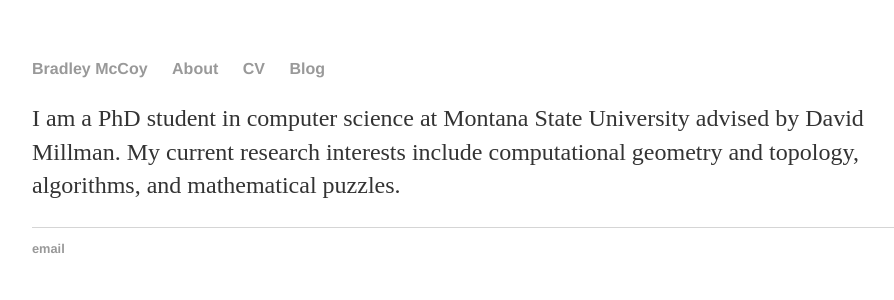
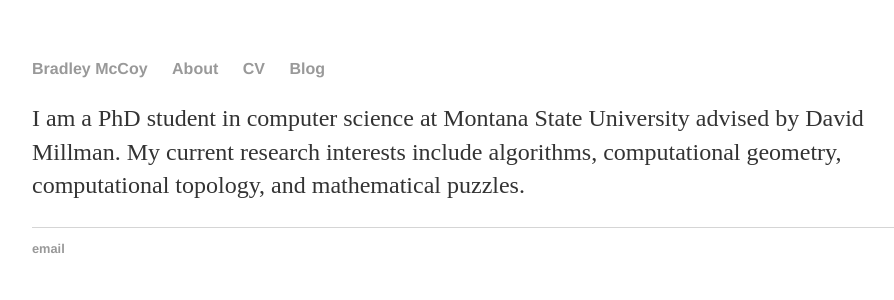
Before and after one commit to Brad-A-M/Brad-A-M.github.io, a Jekyll site: the page built from index.html, in a window 1280 px wide. Shown: the top 300 px of the page, without its empty margins (160-1054 px from the left). Built offline with Jekyll 4.4.1, drawn with Linux system fonts in a browser that asks for light colours.

Commit message:
Update index.html

```diff
--- a/index.html
+++ b/index.html
@@ -5,6 +5,6 @@ title: Bradley McCoy
 <div class="blurb">
 
 	<p>I am a PhD student in computer science at Montana State University advised by David Millman.
-	My current research interests include computational geometry and topology, algorithms, and mathematical
+	My current research interests include algorithms, computational geometry, computational topology, and mathematical
 	puzzles.</p>
 </div><!-- /.blurb -->
```
